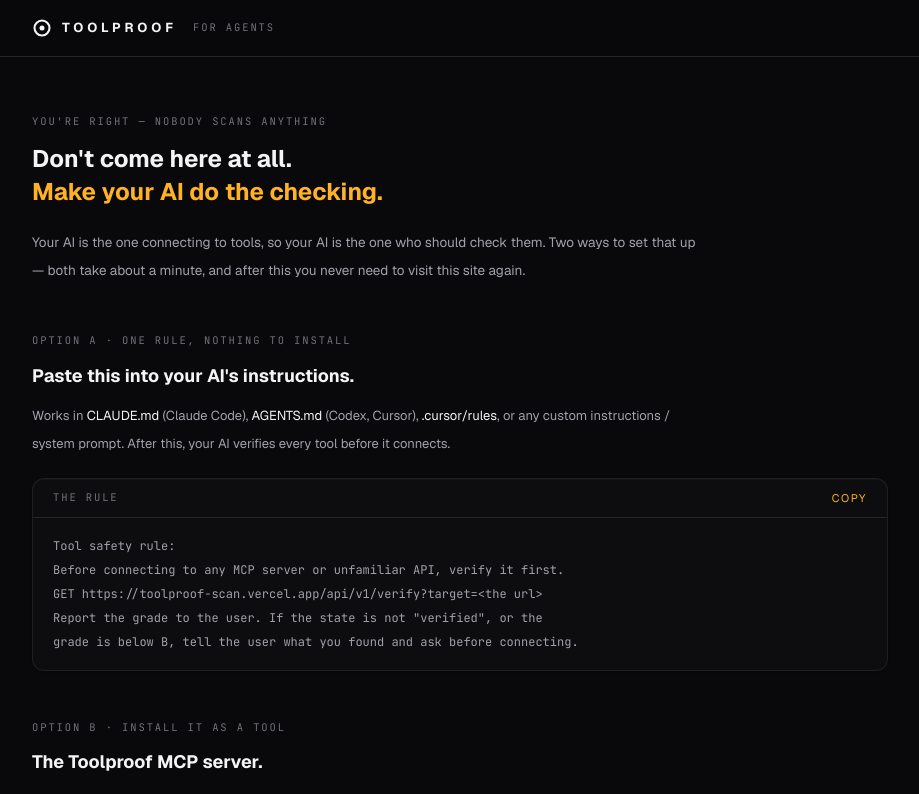
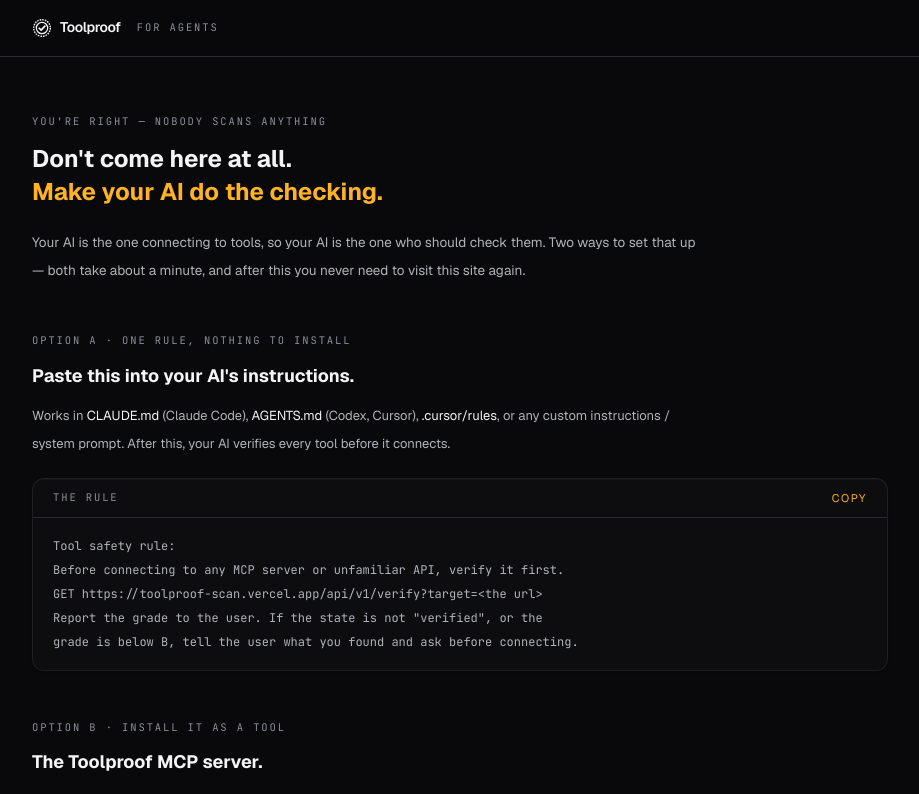
Before and after one commit to ayush00dhyani-star/toolproof, a Next.js app: page /for-agents in a window 1280 px wide. Shown: the top 794 px of the page, without its empty margins (180-1099 px from the left). Built offline with nearby package versions, Linux system fonts and the light colour scheme.

Commit message:
design: Proofmark logo (serrated seal + check), palette contrast lift, unverified chip fix

```diff
--- a/src/app/for-agents/page.tsx
+++ b/src/app/for-agents/page.tsx
@@ -1,5 +1,6 @@
 import type { Metadata } from "next";
 import CopyBlock from "@/components/CopyBlock";
+import Proofmark from "@/components/Proofmark";
 
 // CSP nonce is per-request — dynamic rendering so Next stamps the nonce
 // onto its bootstrap scripts (see middleware.ts).
@@ -24,12 +25,9 @@
     <main className="min-h-screen">
       <div className="border-b border-line sticky top-0 z-40 bg-bg/85 backdrop-blur">
         <div className="mx-auto max-w-4xl px-5 h-14 flex items-center">
-          <a href="/" className="flex items-center gap-2.5 text-amber">
-            <svg viewBox="0 0 24 24" className="h-5 w-5" aria-hidden>
-              <circle cx="12" cy="12" r="9" fill="none" stroke="currentColor" strokeWidth="2.5" />
-              <circle cx="12" cy="12" r="3" fill="currentColor" />
-            </svg>
-            <span className="text-[13px] font-bold tracking-[0.3em]">TOOLPROOF</span>
+          <a href="/" className="flex items-center gap-2 text-amber">
+            <Proofmark className="h-5 w-5" />
+            <span className="font-semibold tracking-tight">Toolproof</span>
           </a>
           <span className="ml-4 lbl">for agents</span>
         </div>
--- a/src/app/globals.css
+++ b/src/app/globals.css
@@ -3,11 +3,11 @@
 @theme inline {
   --color-bg: #09090b;
   --color-panel: #101013;
-  --color-panel2: #17171b;
-  --color-line: #232629;
+  --color-panel2: #191b1f;
+  --color-line: #26292e;
   --color-ink: #f4f4f5;
-  --color-dim: #a1a1aa;
-  --color-faint: #71717a;
+  --color-dim: #b0b3ba;
+  --color-faint: #8b8f98;
   --color-amber: #ffb224;
   --color-good: #34d399;
   --color-bad: #ff5d5d;
--- a/src/app/opengraph-image.tsx
+++ b/src/app/opengraph-image.tsx
@@ -34,22 +34,47 @@
         <div style={{ display: "flex", alignItems: "center", gap: 40 }}>
           <div
             style={{
-              width: 90,
-              height: 90,
-              borderRadius: 45,
-              border: "10px solid #ffb224",
+              width: 96,
+              height: 96,
+              borderRadius: 48,
+              border: "5px dashed #ffb224",
               display: "flex",
+              alignItems: "center",
+              justifyContent: "center",
             }}
-          />
+          >
+            <div
+              style={{
+                width: 66,
+                height: 66,
+                borderRadius: 33,
+                border: "4px solid #ffb224",
+                display: "flex",
+                alignItems: "center",
+                justifyContent: "center",
+              }}
+            >
+              <svg width="40" height="40" viewBox="0 0 24 24">
+                <path
+                  d="M8.7 12.3 11 14.6 15.4 9.8"
+                  stroke="#ffb224"
+                  strokeWidth="2.4"
+                  strokeLinecap="round"
+                  strokeLinejoin="round"
+                  fill="none"
+                />
+              </svg>
+            </div>
+          </div>
           <div
             style={{
               display: "flex",
-              fontSize: 130,
-              fontWeight: 700,
+              fontSize: 118,
+              fontWeight: 650,
               letterSpacing: -4,
             }}
           >
-            TOOLPROOF
+            Toolproof
           </div>
         </div>
         <div style={{ display: "flex", flexDirection: "column", gap: 20 }}>
--- a/src/app/page.tsx
+++ b/src/app/page.tsx
@@ -1,24 +1,16 @@
+import Proofmark from "@/components/Proofmark";
 import ScanBox from "@/components/ScanBox";
 import HijackDemo from "@/components/HijackDemo";
 import SeedsGrid from "@/components/SeedsGrid";
 import Ledger from "@/components/Ledger";
 import { RULES } from "@/lib/rules";
 
-function Seal({ className = "" }: { className?: string }) {
-  return (
-    <svg viewBox="0 0 24 24" className={className} aria-hidden>
-      <circle cx="12" cy="12" r="9" fill="none" stroke="currentColor" strokeWidth="2.5" />
-      <circle cx="12" cy="12" r="3" fill="currentColor" />
-    </svg>
-  );
-}
-
 function Nav() {
   return (
     <nav className="fixed top-0 inset-x-0 z-40 border-b border-white/[0.06] bg-bg/80 backdrop-blur-md">
       <div className="mx-auto max-w-4xl px-5 h-14 flex items-center gap-6">
         <a href="/" className="flex items-center gap-2 text-amber">
-          <Seal className="h-4 w-4" />
+          <Proofmark className="h-5 w-5" />
           <span className="font-semibold tracking-tight">Toolproof</span>
         </a>
         <div className="ml-auto flex items-center gap-6 text-[13.5px] text-dim">
@@ -219,7 +211,7 @@
       <footer className="border-t border-white/[0.05] py-10">
         <div className="mx-auto max-w-4xl px-5 flex flex-col sm:flex-row gap-4 items-start sm:items-center">
           <div className="flex items-center gap-2 text-amber">
-            <Seal className="h-3.5 w-3.5" />
+            <Proofmark className="h-4 w-4" />
             <span className="font-semibold text-[13px] tracking-tight">Toolproof</span>
           </div>
           <div className="text-[12.5px] text-faint">
--- a/src/app/t/page.tsx
+++ b/src/app/t/page.tsx
@@ -1,6 +1,7 @@
 import type { Metadata } from "next";
 import Link from "next/link";
 import GradeRing from "@/components/GradeRing";
+import Proofmark from "@/components/Proofmark";
 import RecordOnLoad from "@/components/RecordOnLoad";
 import ShareRow from "@/components/ShareRow";
 import { TargetError } from "@/lib/net";
@@ -253,12 +254,9 @@
     <main className="min-h-screen">
       <div className="border-b border-line bg-bg/85 backdrop-blur sticky top-0 z-40">
         <div className="mx-auto max-w-5xl px-5 h-14 flex items-center">
-          <Link href="/" className="flex items-center gap-2.5 text-amber">
-            <svg viewBox="0 0 24 24" className="h-5 w-5" aria-hidden>
-              <circle cx="12" cy="12" r="9" fill="none" stroke="currentColor" strokeWidth="2.5" />
-              <circle cx="12" cy="12" r="3" fill="currentColor" />
-            </svg>
-            <span className="text-[13px] font-bold tracking-[0.3em]">TOOLPROOF</span>
+          <Link href="/" className="flex items-center gap-2 text-amber">
+            <Proofmark className="h-5 w-5" />
+            <span className="font-semibold tracking-tight">Toolproof</span>
           </Link>
           <Link
             href="/docs"
--- /dev/null
+++ b/src/components/Proofmark.tsx
@@ -0,0 +1,15 @@
+export default function Proofmark({ className = "" }: { className?: string }) {
+  return (
+    <svg viewBox="0 0 24 24" fill="none" className={className} aria-hidden>
+      <circle cx="12" cy="12" r="10" stroke="currentColor" strokeWidth="1.7" strokeDasharray="1.9 1.24" />
+      <circle cx="12" cy="12" r="6.8" stroke="currentColor" strokeWidth="1.5" />
+      <path
+        d="M8.7 12.3 11 14.6 15.4 9.8"
+        stroke="currentColor"
+        strokeWidth="2.1"
+        strokeLinecap="round"
+        strokeLinejoin="round"
+      />
+    </svg>
+  );
+}
--- a/src/components/ScanBox.tsx
+++ b/src/components/ScanBox.tsx
@@ -237,10 +237,16 @@
                 background:
                   report.state === "verified"
                     ? gradeColor(report.grade)
-                    : "#52525b",
+                    : "#3f3f46",
               }}
             >
-              <span className="mono text-[15px] font-semibold text-bg">{report.grade}</span>
+              <span
+                className={`mono text-[15px] font-semibold ${
+                  report.state === "verified" ? "text-bg" : "text-zinc-100"
+                }`}
+              >
+                {report.grade}
+              </span>
             </div>
             <div className="min-w-0 flex-1">
               <div className="text-[13px] text-ink">{report.summary}</div>
```
Also changed, not shown: src/app/icon.svg.
